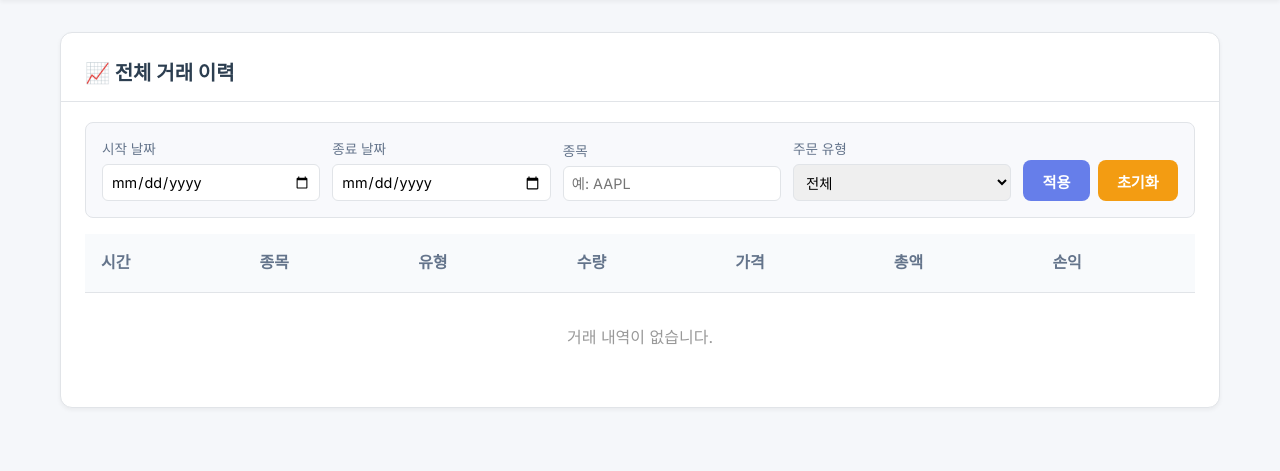
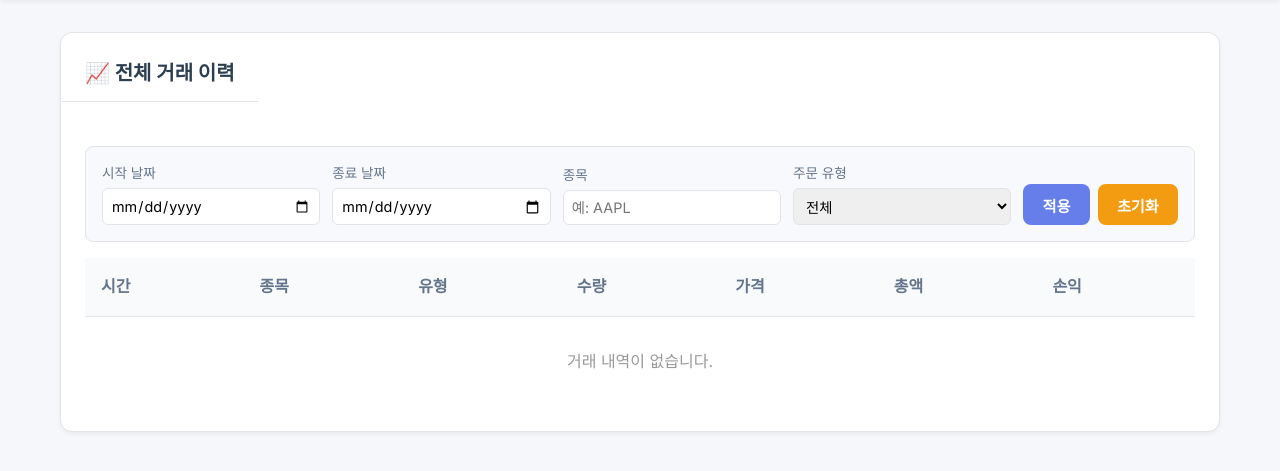
Before and after one commit to simonMoon83/aitrade, a Flask app: page /history in a window 1280 px wide. Shown: the part 133-604 px from the top of the page. Run offline with Flask 3, Linux system fonts and the light colour scheme; a user stored in the database is signed in; data that the repository does not hold is empty.

Commit message:
v0.7.6 version up

```diff
--- a/dashboard/templates/history.html
+++ b/dashboard/templates/history.html
@@ -4,7 +4,10 @@
 
 {% block content %}
 <div class="card">
-    <h3>📈 전체 거래 이력</h3>
+    <div class="header-actions"
+        style="display: flex; justify-content: space-between; align-items: center; margin-bottom: 1.5rem; flex-wrap: wrap; gap: 1rem;">
+        <h3>📈 전체 거래 이력</h3>
+    </div>
 
     <!-- Filter Section -->
     <div class="filter-section">
--- a/dashboard/templates/signals.html
+++ b/dashboard/templates/signals.html
@@ -4,7 +4,10 @@
 
 {% block content %}
 <div class="card">
-    <h3>🎯 AI 매매 신호 이력</h3>
+    <div class="header-actions"
+        style="display: flex; justify-content: space-between; align-items: center; margin-bottom: 1.5rem; flex-wrap: wrap; gap: 1rem;">
+        <h3>🎯 AI 매매 신호 이력</h3>
+    </div>
 
     <!-- Filter Section -->
     <div class="filter-section">
```
